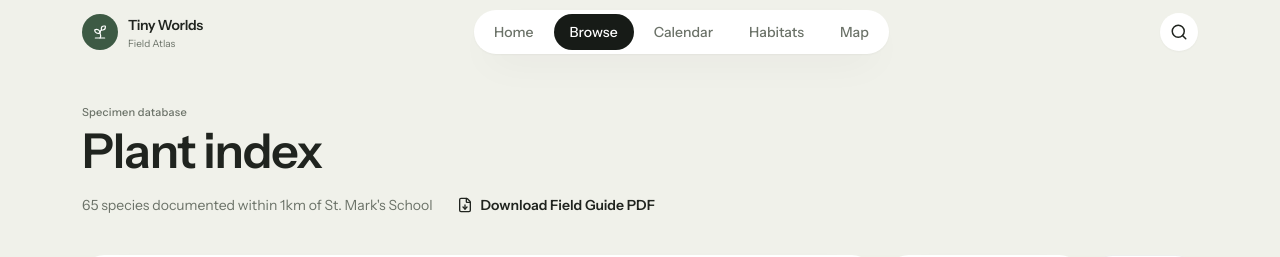
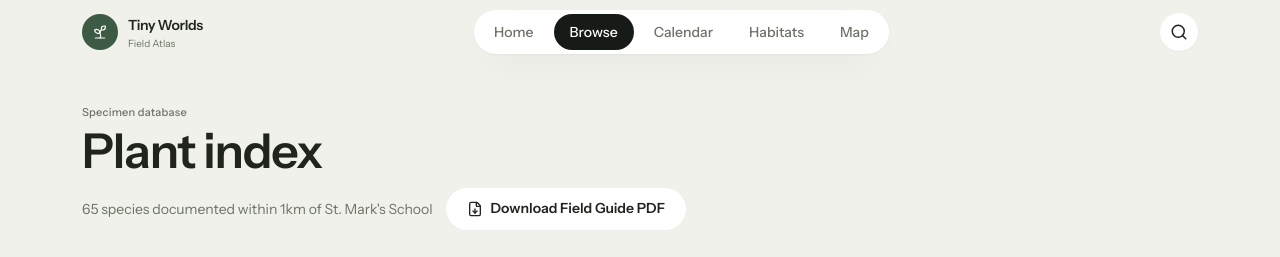
Before and after one commit to ikonkim2027-Korea/stmarks-flora, a Next.js app: page /plants in a window 1280 px wide. Shown: the top 257 px of the page. Built offline with nearby package versions, Linux system fonts and the light colour scheme.

Commit message:
feat: v2 chrome, PWA cache bump, PDF palette

```diff
--- a/public/sw.js
+++ b/public/sw.js
@@ -1,6 +1,6 @@
-const CACHE_NAME = "stmarks-flora-v2";
-const STATIC_CACHE = "stmarks-flora-static-v2";
-const DATA_CACHE = "stmarks-flora-data-v2";
+const CACHE_NAME = "stmarks-flora-v3";
+const STATIC_CACHE = "stmarks-flora-static-v3";
+const DATA_CACHE = "stmarks-flora-data-v3";
 
 const PRE_CACHE_URLS = [
   "/",
--- a/src/app/layout.tsx
+++ b/src/app/layout.tsx
@@ -30,7 +30,7 @@ export const metadata: Metadata = {
 };
 
 export const viewport: Viewport = {
-  themeColor: "#111816",
+  themeColor: "#f0f1ea",
 };
 
 export default function RootLayout({
--- a/src/components/PDFExport.tsx
+++ b/src/components/PDFExport.tsx
@@ -14,12 +14,12 @@ const CATEGORY_ORDER: { key: PlantCategory; label: string }[] = [
   { key: "vine", label: "Vines" },
 ];
 
-// Colors
-const PRIMARY = [45, 80, 22] as const; // #2D5016
-const SECONDARY = [139, 105, 20] as const; // #8B6914
-const TEXT = [60, 36, 21] as const; // #3C2415
-const MUTED = [122, 96, 64] as const; // #7a6040
-const BG = [254, 252, 243] as const; // #FEFCF3
+// Colors — mirrors the v2 token palette
+const PRIMARY = [61, 90, 68] as const; // moss #3d5a44
+const SECONDARY = [176, 96, 63] as const; // clay #b0603f
+const TEXT = [32, 36, 31] as const; // text #20241f
+const MUTED = [107, 114, 104] as const; // text-soft #6b7268
+const BG = [240, 241, 234] as const; // canvas #f0f1ea
 
 interface PDFExportProps {
   variant?: "primary" | "secondary" | "subtle";
@@ -381,34 +381,17 @@ export default function PDFExport({ variant = "primary", className = "" }: PDFEx
     }
   };
 
-  const baseClasses = "inline-flex items-center gap-2 font-semibold text-sm transition-colors rounded-lg disabled:opacity-50";
-
   const variantClasses = {
-    primary: "px-5 py-2.5 text-white shadow",
-    secondary: "px-5 py-2.5 border",
-    subtle: "px-3 py-2 text-sm",
-  };
-
-  const variantStyles = {
-    primary: {
-      background: "var(--color-primary)",
-    },
-    secondary: {
-      borderColor: "var(--color-border)",
-      color: "var(--color-primary)",
-      background: "var(--color-card)",
-    },
-    subtle: {
-      color: "var(--color-primary)",
-    },
+    primary: "btn-ink",
+    secondary: "btn-ghost",
+    subtle: "btn-ghost min-h-0 px-4 py-2 text-xs",
   };
 
   return (
     <button
       onClick={generatePDF}
       disabled={generating}
-      className={`${baseClasses} ${variantClasses[variant]} ${className}`}
-      style={variantStyles[variant]}
+      className={`${variantClasses[variant]} disabled:opacity-50 ${className}`}
     >
       {generating ? (
         <Loader2 size={16} className="animate-spin" />
```
Also changed, not shown: public/manifest.json, 1 other file (tests, documents, lock files or other folders).
